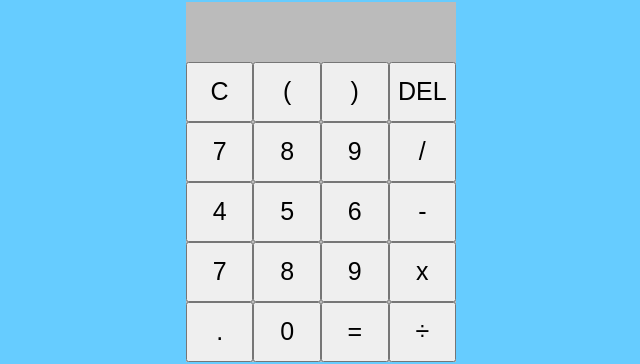
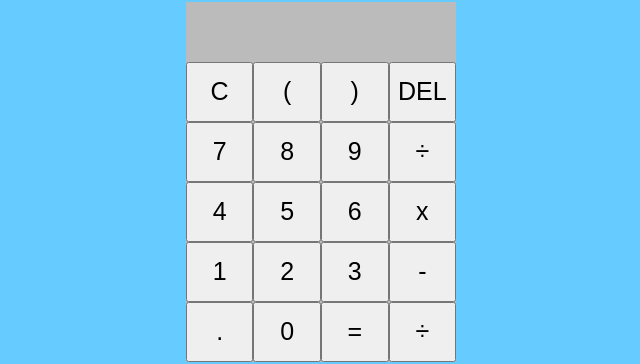
Before and after one commit to musengya/calculator, a React (Create React App) app: page / in a window 1280 px wide. Shown: the part 136-500 px from the top of the page, without its empty margins (319-959 px from the left). Built offline with nearby package versions, Linux system fonts and the light colour scheme.

Commit message:
Change numbering of the keyboard

```diff
--- a/src/KeyPadComponent.js
+++ b/src/KeyPadComponent.js
@@ -14,18 +14,18 @@ class KeyPadComponent extends React.Component {
                 <button name="7" onClick={e => this.props.onClick(e.target.name)}>7</button>
                 <button name="8" onClick={e => this.props.onClick(e.target.name)}>8</button>
                 <button name="9" onClick={e => this.props.onClick(e.target.name)}>9</button>
-                <button name="/" onClick={e => this.props.onClick(e.target.name)}>/</button><br />
+                <button name="/" onClick={e => this.props.onClick(e.target.name)}>÷</button><br />
 
 
                 <button name="4" onClick={e => this.props.onClick(e.target.name)}>4</button>
                 <button name="5" onClick={e => this.props.onClick(e.target.name)}>5</button>
                 <button name="6" onClick={e => this.props.onClick(e.target.name)}>6</button>
+                <button name="*" onClick={e => this.props.onClick(e.target.name)}>x</button><br />
+
+                <button name="1" onClick={e => this.props.onClick(e.target.name)}>1</button>
+                <button name="2" onClick={e => this.props.onClick(e.target.name)}>2</button>
+                <button name="3" onClick={e => this.props.onClick(e.target.name)}>3</button>
                 <button name="-" onClick={e => this.props.onClick(e.target.name)}>-</button><br />
-
-                <button name="7" onClick={e => this.props.onClick(e.target.name)}>7</button>
-                <button name="8" onClick={e => this.props.onClick(e.target.name)}>8</button>
-                <button name="9" onClick={e => this.props.onClick(e.target.name)}>9</button>
-                <button name="*" onClick={e => this.props.onClick(e.target.name)}>x</button><br />
 
 
                 <button name="." onClick={e => this.props.onClick(e.target.name)}>.</button>
```
